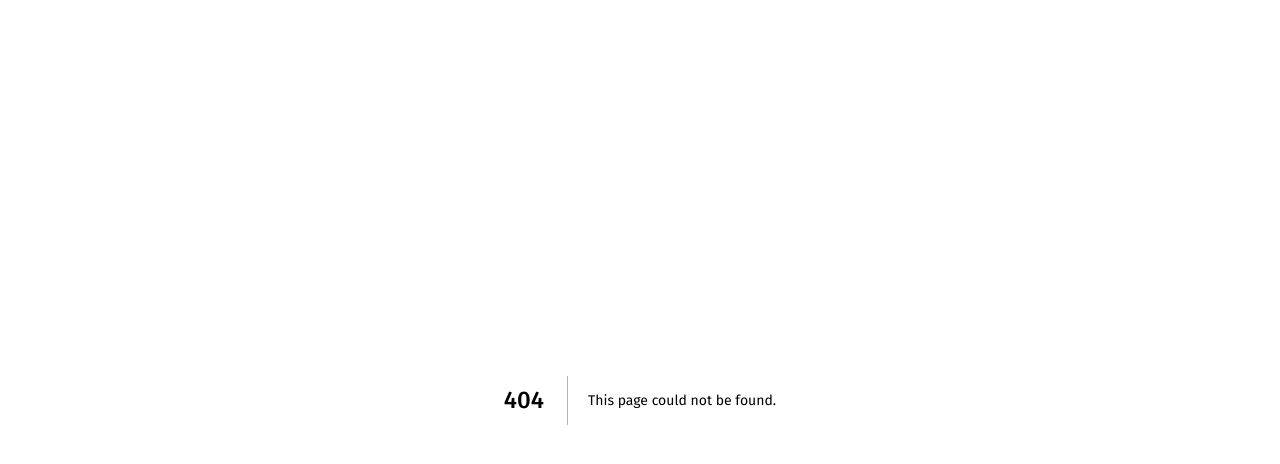
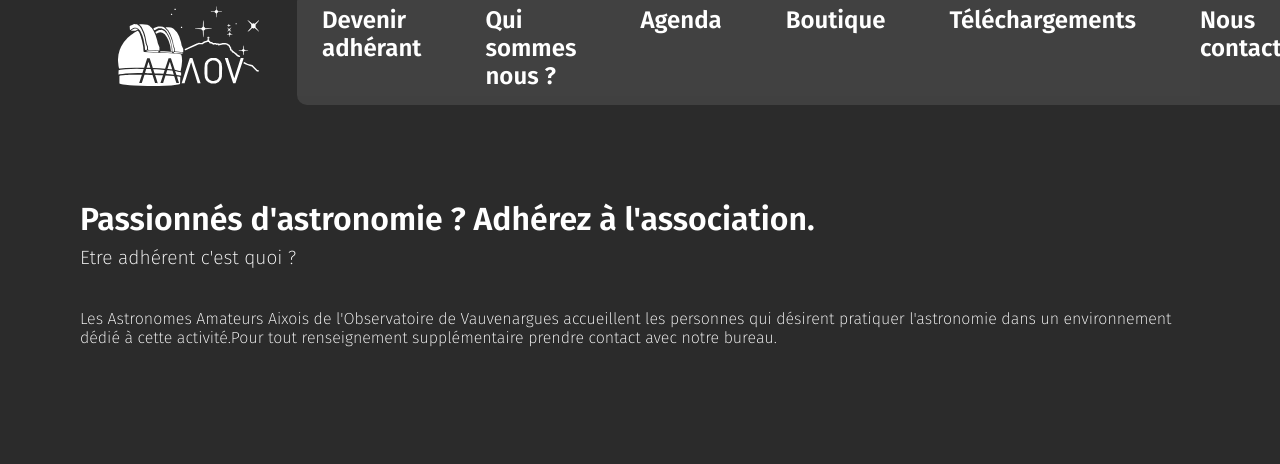
Before and after one commit to EloxFire/AAAOV, a Next.js app: page /rejoindre in a window 1280 px wide. Before the commit this address had no page. Shown: the top 464 px of the page. Built offline with nearby package versions, Linux system fonts and the light colour scheme.

Commit message:
Added home link to navbar on image

```diff
--- a/src/components/HomeCta.tsx
+++ b/src/components/HomeCta.tsx
@@ -7,6 +7,6 @@ interface HomeCtaProps {
 
 export default function HomeCta({ label, href }: HomeCtaProps) {
   return (
-    <button className={ctaStyles.cta}>{label}</button>
+    <a className={ctaStyles.cta} href={href}>{label}</a>
   )
 }
--- a/src/components/Navbar.tsx
+++ b/src/components/Navbar.tsx
@@ -1,4 +1,5 @@
 import Image from 'next/image'
+import Link from 'next/link'
 import { useEffect, useState } from 'react'
 import navbarStyles from '../styles/components/Navbar.module.scss'
 
@@ -8,30 +9,14 @@ interface NavbarProps {
 }
 
 export default function Navbar({ logo, links }: NavbarProps) {
-
-  const [navbarActive, setNavbarActive] = useState(false)
-
-  useEffect(() => {
-    window.addEventListener('scroll', handleScroll)
-    return () => { window.removeEventListener('scroll', handleScroll) } //Cleanup on unmount
-  }, [])
-
-  const handleScroll = () => {
-    const navbar = document.getElementById('navbar')
-    if (window.scrollY > 0) {
-      setNavbarActive(true)
-    } else {
-      navbar?.classList.remove('navbar-active')
-      setNavbarActive(false)
-    }
-  }
-
   return (
-    <nav id="navbar" className={navbarStyles.navbar} style={navbarActive ? { display: 'flex' } : { display: 'none' }}>
+    <nav id="navbar" className={navbarStyles.navbar}>
       <div className="navbar-logo-container">
         {
           logo ?
-            <Image alt='Logo des AAAOV' src={logo} className={navbarStyles.logo} />
+            <Link href="/">
+              <Image alt='Logo des AAAOV' src={logo} className={navbarStyles.logo} />
+            </Link>
             :
             <h1>AAAOV</h1>
         }
--- a/src/pages/index.tsx
+++ b/src/pages/index.tsx
@@ -1,6 +1,5 @@
 import AAAOV_LOGO from '/public/images/AAAOV_logo.svg'
 import universe_illustration from '/public/images/universe_illustration.svg'
-import universe_illustration_footer from '/public/images/universe_illustration_footer.svg'
 import aerial from '/public/images/carroussel/aerial.png'
 import sunset from '/public/images/carroussel/sunset.png'
 import field_view from '/public/images/carroussel/field_view.png'
@@ -26,7 +25,7 @@ export default function Home() {
   return (
     <div className={homeStyles.app}>
       <div className={homeStyles.homeHeader}>
-        <Image alt='Logo des AAAOV' src={AAAOV_LOGO} />
+        <Image alt='Logo des AAAOV' src={AAAOV_LOGO} className={homeStyles.headerImage} />
         <Image alt='Etoiles et objets célestes' src={universe_illustration} className={homeStyles.headerIllustration} />
       </div>
       <div className={homeStyles.titleContainer}>
--- /dev/null
+++ b/src/pages/rejoindre.tsx
@@ -0,0 +1,24 @@
+import React from 'react'
+import AAAOV_LOGO from '/public/images/AAAOV_logo.svg'
+import Navbar from '../components/Navbar'
+import joinStyles from '../styles/pages/Join.module.scss'
+
+export default function rejoindre() {
+  return (
+    <>
+      <Navbar logo={AAAOV_LOGO} links={[
+        { label: 'Devenir adhérant', href: '/rejoindre' },
+        { label: 'Qui sommes nous ?', href: '/' },
+        { label: 'Agenda', href: '/' },
+        { label: 'Boutique', href: '/' },
+        { label: 'Téléchargements', href: '/' },
+        { label: 'Nous contacter', href: '/' }
+      ]} />
+      <div className={joinStyles.join}>
+        <h1>Passionnés d&apos;astronomie ? Adhérez à l&apos;association.</h1>
+        <p className={joinStyles.subtitle}>Etre adhérent c&apos;est quoi ?</p>
+        <p>Les Astronomes Amateurs Aixois de l&apos;Observatoire de Vauvenargues accueillent les personnes qui désirent pratiquer l&apos;astronomie dans un environnement dédié à cette activité.Pour tout renseignement supplémentaire prendre contact avec notre bureau.</p>
+      </div>
+    </>
+  )
+}
--- a/src/styles/components/HomeCta.module.scss
+++ b/src/styles/components/HomeCta.module.scss
@@ -1,6 +1,6 @@
 @import '../mixin.scss';
 
-.cta{
+.cta {
   background-color: rgba($white, .1);
   border: none;
   outline: none;
@@ -10,8 +10,10 @@
   color: $white;
   font-weight: 600;
   width: calc(100% / 8);
+  text-decoration: none;
+  text-align: center;
 
-  &:hover{
+  &:hover {
     background-color: rgba($white, .2);
   }
 }
--- a/src/styles/components/Navbar.module.scss
+++ b/src/styles/components/Navbar.module.scss
@@ -1,11 +1,14 @@
 @import '../mixin';
 
 .navbar {
+  display: flex;
   flex-direction: row;
   justify-content: space-between;
   align-items: center;
   height: 12vh;
+  width: calc(100% - 10rem);
   position: fixed;
+  background-color: $grey;
 
   .logo {
     max-height: 10vh;
--- a/src/styles/globals.scss
+++ b/src/styles/globals.scss
@@ -6,6 +6,7 @@
   margin: 0;
   padding: 0;
   font-family: 'Fira Sans', sans-serif;
+  font-weight: 200;
 }
 
 body {
@@ -14,3 +15,7 @@ body {
   padding-left: 5rem;
   padding-right: 5rem;
 }
+
+h1 {
+  font-weight: 600;
+}
--- a/src/styles/pages/Home.module.scss
+++ b/src/styles/pages/Home.module.scss
@@ -8,6 +8,11 @@
     height: 35vh;
     flex-direction: row;
     justify-content: space-between;
+
+    .headerImage {
+      max-height: 10vh;
+      margin-top: 7px;
+    }
 
     .headerIllustration {
       margin-right: -5rem;
--- /dev/null
+++ b/src/styles/pages/Join.module.scss
@@ -0,0 +1,15 @@
+@import '../mixin';
+
+.join {
+  display: flex;
+  flex-direction: column;
+  padding-top: 25vh;
+  height: 200vh;
+
+  .subtitle {
+    font-size: 1.2rem;
+    font-weight: 200;
+    margin-bottom: 5vh;
+    margin-top: 1vh;
+  }
+}
```
